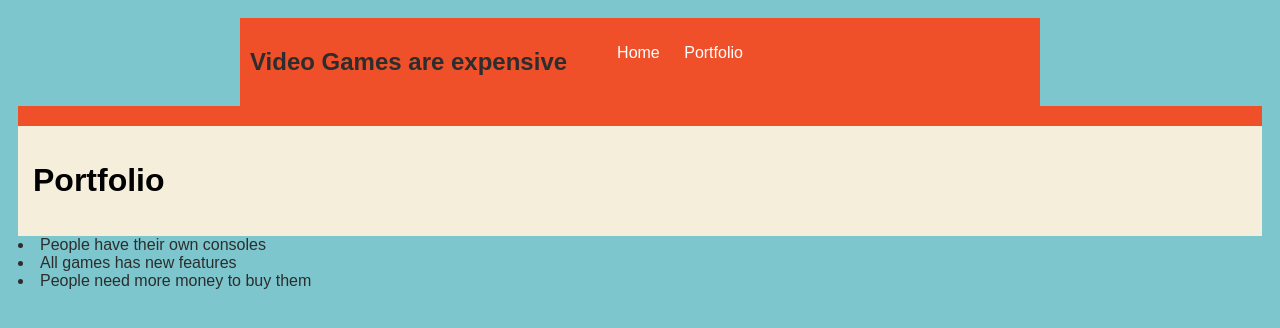
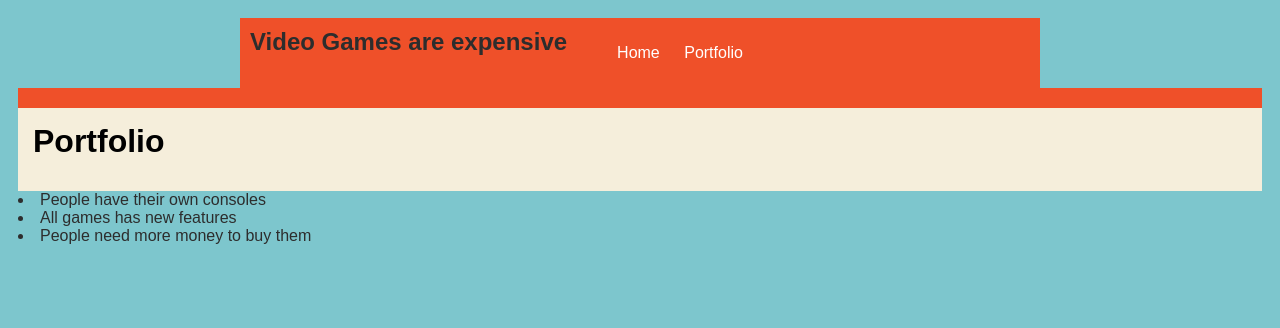
Before and after one commit to anqwan/anqwan.github.io, a plain HTML site: page Portfolio.html in a window 1280 px wide. Drawn offline with Linux system fonts and the light colour scheme.

```diff
--- a/Portfolio.html
+++ b/Portfolio.html
@@ -3,6 +3,70 @@
     <head>
         <head>
                 <title>Video Game History</title>
+                <style>
+                    body {
+                        background: rgb(125, 198, 205);
+                        color: rgb(45, 45, 45);
+                        padding: 10px;
+                        font-family: arial;
+                    }
+                    #all-contents {
+                        max-width: 800px;
+                        margin: auto;
+                    }
+
+                    /* navigation menu */
+                    nav {
+                        background: rgb(239, 80, 41);
+                        margin: 0 auto;
+                        margin-bottom: 20px;
+                        display: flex;
+                        padding: 10px;
+                    }
+                    h1 {
+                        display: flex;
+                        align-items: center;
+                        color: white;
+                        flex: 1;
+                        margin: 0;
+                    }
+                    #nav-ul {
+                        list-style-image: none;
+                    }
+                    .nav-li {
+                        display: inline-block;
+                        padding: 0 10px;
+                    }
+                    a {
+                        text-decoration: none;
+                        color: #fff;
+                    }
+
+                    /* main container area beneath menu */
+                    main {
+                        background: rgb(245, 238, 219);
+                        display: flex;
+                    }
+                    .sidebar {
+                        margin-right: 25px;
+                        padding: 10px;
+                    }
+                    .sidebar-img {
+                        width: 200px;
+                    }
+                    .content {
+                        flex: 1;
+                        padding: 15px;
+                    }
+                    #interests {
+                        border: 4px silver ridge;
+                        padding: 8px;
+                    }
+                    h2, h3 {
+                        margin: 0px;
+                    }
+                </style>
+
         </head>
     </head>
 
```
